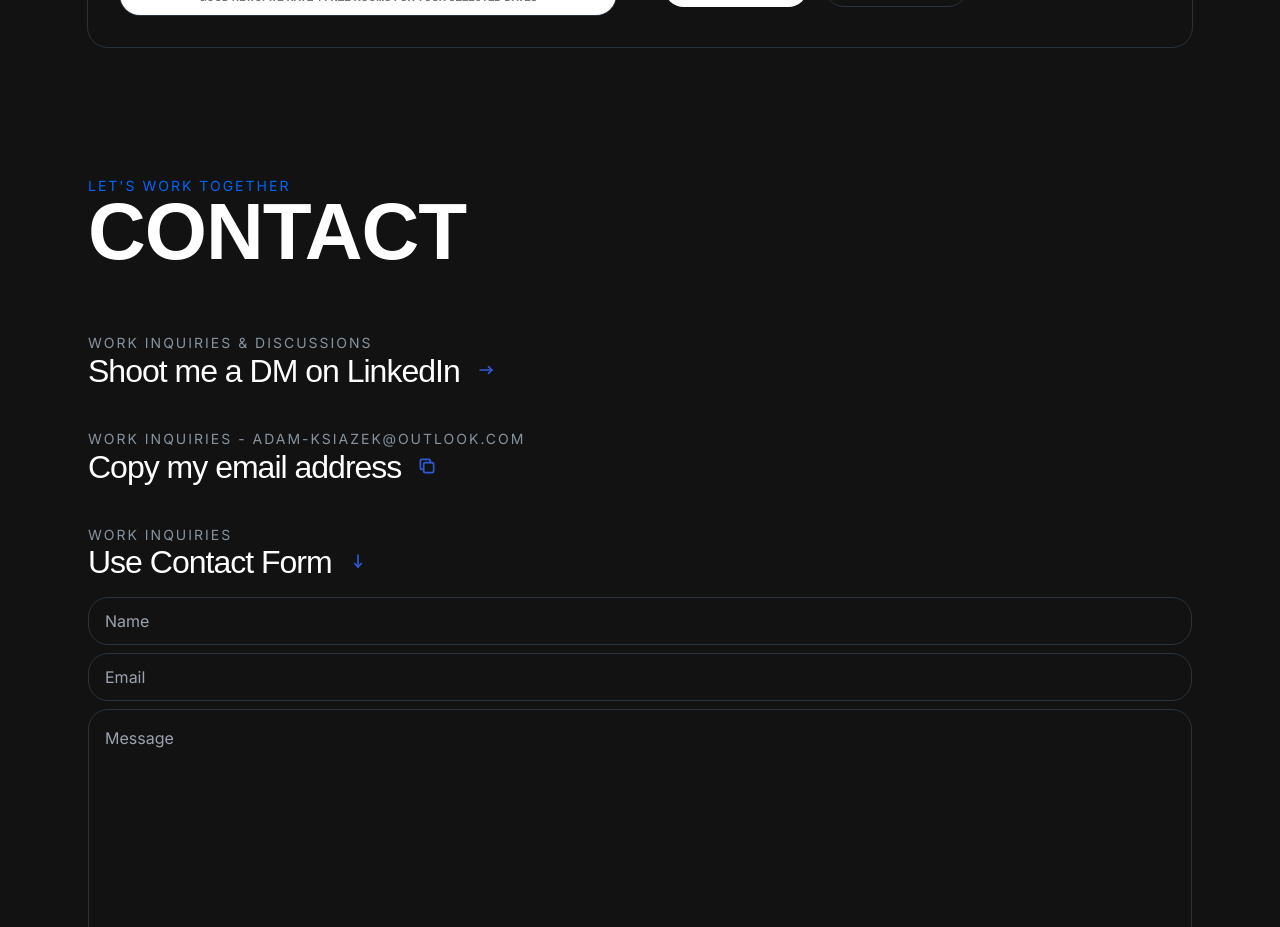
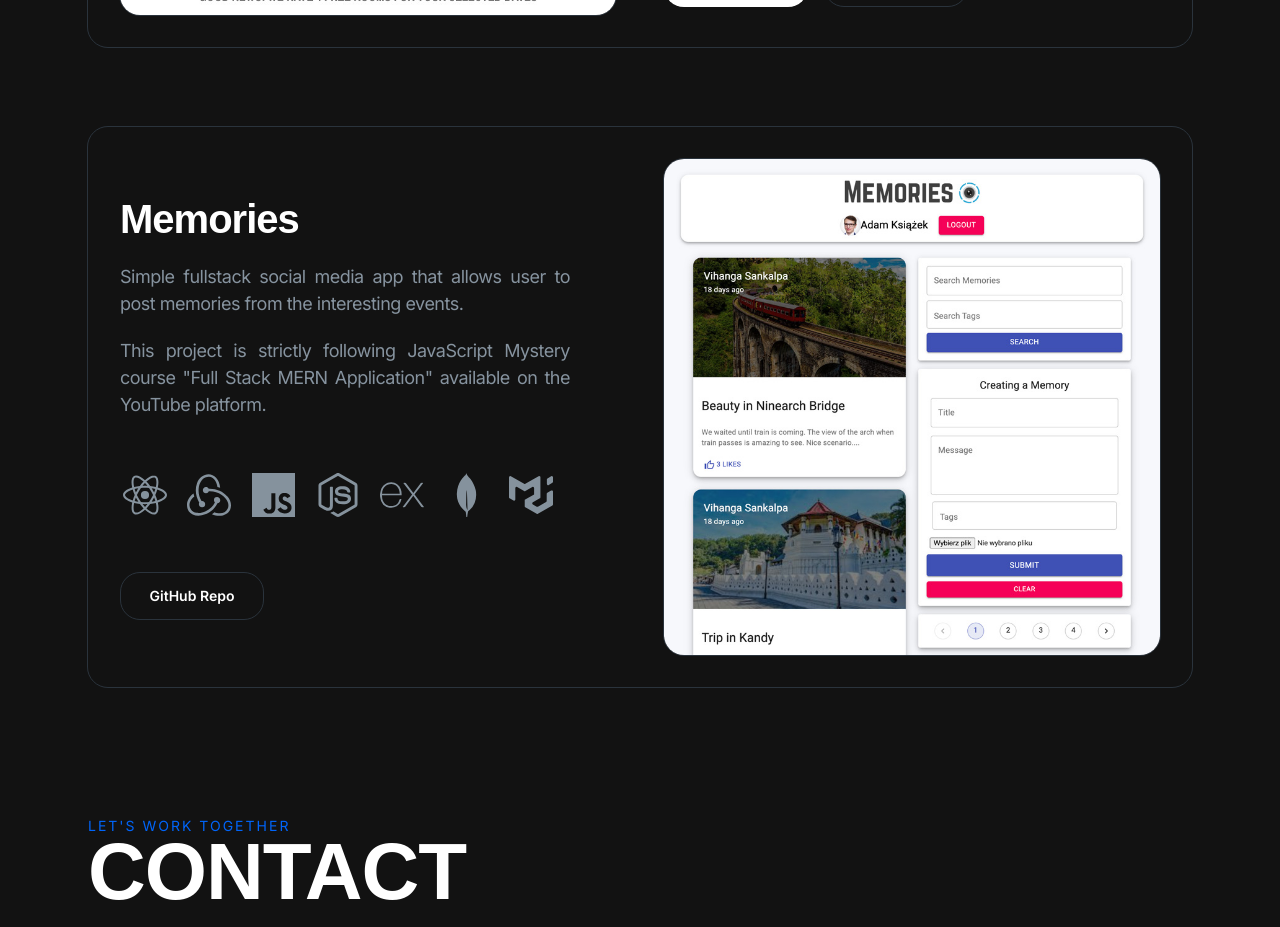
Before and after one commit to S4ntiego/Portfolio, a Next.js app: page / in a window 1280 px wide. Shown: the part 8000-8927 px from the top of the page. Built offline with nearby package versions, Linux system fonts and the light colour scheme; a web font is replaced by a local one.

Commit message:
added memories project

```diff
--- a/src/components/Projects/Projects.tsx
+++ b/src/components/Projects/Projects.tsx
@@ -368,6 +368,87 @@ const Projects = () => {
               </div>
             </div>
           </div>
+          <div className={styles.projectContainer}>
+            <div className={styles.projectDescriptionContainer}>
+              <h3 className={styles.projectDescriptionHeader}>Memories</h3>
+              <p className={styles.projectDescriptionParagraph}>
+                Simple fullstack social media app that allows user to post
+                memories from the interesting events.
+              </p>
+              <p className={styles.projectDescriptionParagraph}>
+                This project is strictly following JavaScript Mystery course
+                &quot;Full Stack MERN Application&quot; available on the YouTube
+                platform.
+              </p>
+              <div className={styles.gridContainer}>
+                <Image
+                  src={`/icons/react.svg`}
+                  height="50"
+                  width="50"
+                  className={styles.skillImage}
+                  alt={"react"}
+                />
+                <Image
+                  src={`/icons/redux.svg`}
+                  height="50"
+                  width="50"
+                  className={styles.skillImage}
+                  alt={"redux"}
+                />
+                <Image
+                  src={`/icons/javascript.svg`}
+                  height="50"
+                  width="50"
+                  className={styles.skillImage}
+                  alt={"javascript"}
+                />
+                <Image
+                  src={`/icons/nodejs.svg`}
+                  height="50"
+                  width="50"
+                  className={styles.skillImage}
+                  alt={"nodejs"}
+                />
+                <Image
+                  src={`/icons/express.svg`}
+                  height="50"
+                  width="50"
+                  className={styles.skillImage}
+                  alt={"express"}
+                />
+                <Image
+                  src={`/icons/mongodb.svg`}
+                  height="50"
+                  width="50"
+                  className={styles.skillImage}
+                  alt={"mongodb"}
+                />
+                <Image
+                  src={`/icons/mui.svg`}
+                  height="50"
+                  width="50"
+                  className={styles.skillImage}
+                  alt={"mui"}
+                />
+              </div>
+              <div className={styles.buttonsContainer}>
+                <a
+                  href="https://github.com/S4ntiego/Memories"
+                  className={styles.projectAlternativeButton}
+                >
+                  GitHub Repo
+                </a>
+              </div>
+            </div>
+            <div className={styles.projectImageContainer}>
+              <Image
+                src={`/memories.jpg`}
+                className={styles.projectImage}
+                alt={"memories"}
+                fill
+              />
+            </div>
+          </div>
         </div>
       </div>
     </div>
```
Also changed, not shown: public/icons/mui.svg (added), public/memories.jpg (added).
